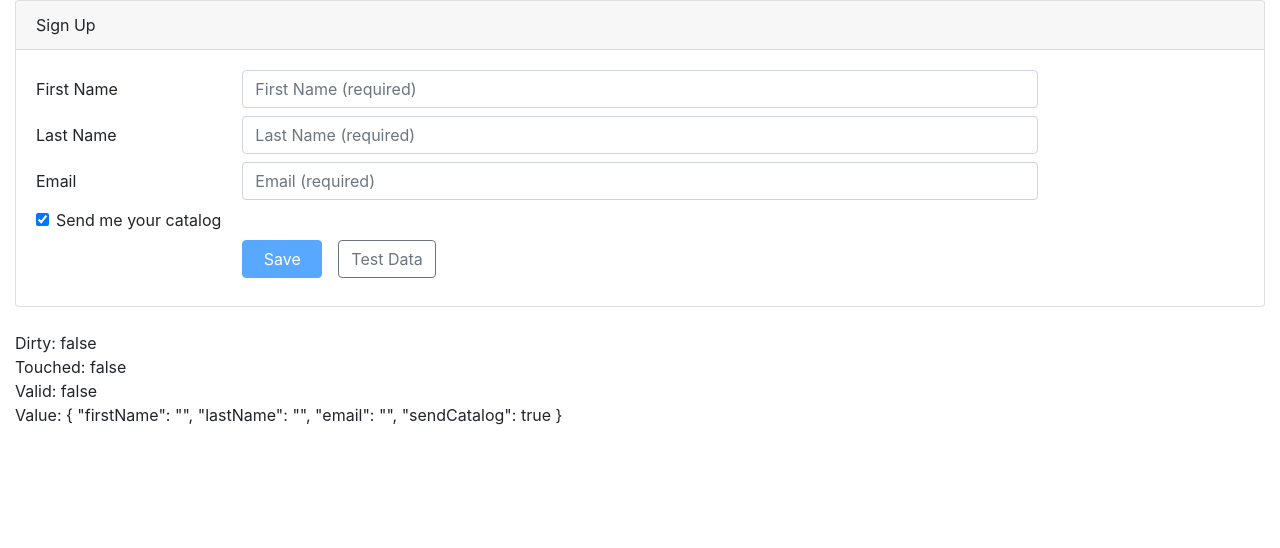
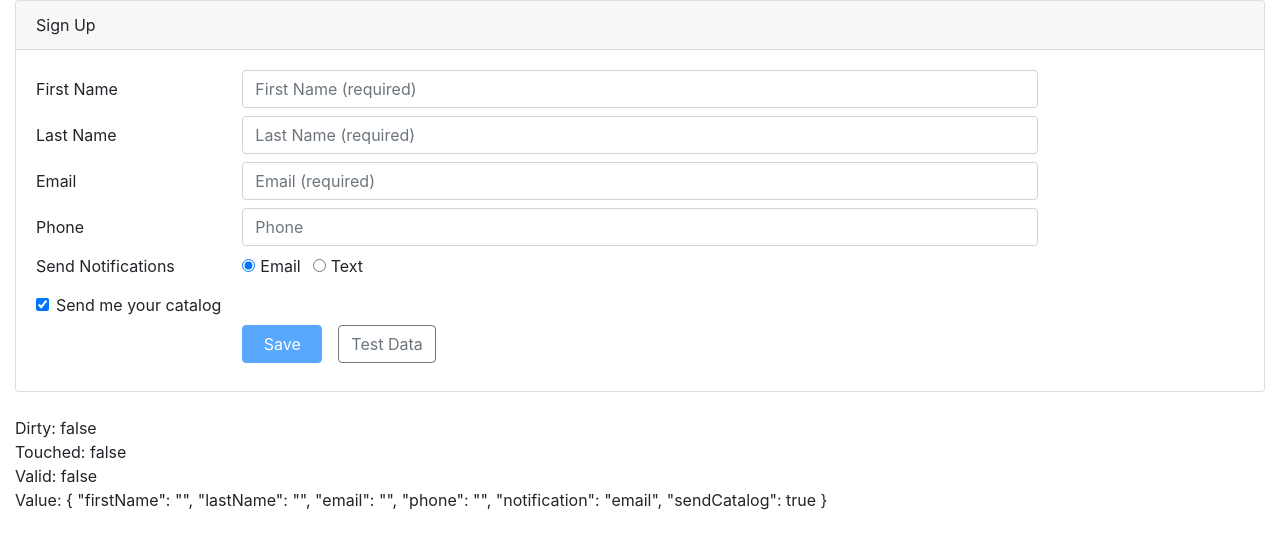
Before and after one commit to ozgursarikamis/angular-pro, an Angular app: page /#/ in a window 1280 px wide. Shown: the top 548 px of the page. Built offline with nearby package versions, Linux system fonts and the light colour scheme.

Commit message:
dynamic validation

```diff
--- a/src/app/customers/customer.component.html
+++ b/src/app/customers/customer.component.html
@@ -64,6 +64,51 @@
 				  </span>
 				</div>
 			  </div>
+
+			  <div class="form-group row mb-2">
+				<label class="col-md-2 col-form-label"
+					   for="phoneId">Phone</label>
+				<div class="col-md-8">
+				  <input class="form-control"
+						 id="phoneId"
+						 placeholder="Phone"
+						 formControlName="phone"
+						 [ngClass]="{'is-invalid': (customerForm.get('phone').touched || customerForm.get('phone').dirty) && !customerForm.get('phone').valid }" />
+				  <span class="invalid-feedback">
+					<span *ngIf="customerForm.get('phone').errors?.required">
+					  Please enter your phone.
+					</span>
+					<span *ngIf="customerForm.get('phone').errors?.phone">
+					  Please enter a valid phone
+					</span>
+				  </span>
+				</div>
+			  </div>
+
+			  <div class="form-group row mb-2">
+				<label class="col-md-2 col-form-label pt-0">Send Notifications</label>
+				<div class="col-md-8">
+				  <div class="form-check form-check-inline">
+					<label class="form-check-label">
+					  <input class="form-check-input"
+							 type="radio"
+							 value="email"
+							 formControlName="notification"
+							 (click)="setNotification('email')">Email
+					</label>
+				  </div>
+				  <div class="form-check form-check-inline">
+					<label class="form-check-label">
+					  <input class="form-check-input"
+							 type="radio"
+							 value="text"
+							 formControlName="notification"
+							 (click)="setNotification('text')">Text
+					</label>
+				  </div>
+				</div>
+			  </div>
+
 
 			  <div class="form-group row mb-2">
 				<div class="col-md-8">
@@ -183,6 +228,7 @@
 						  [disabled]="!customerForm.valid">
 					Save
 				  </button>
+
 				  <button (click)="populateTestData()" class="btn btn-outline-secondary">Test Data</button>
 				</div>
 			  </div>
--- a/src/app/customers/customer.component.ts
+++ b/src/app/customers/customer.component.ts
@@ -18,6 +18,8 @@
 			firstName: ['', [Validators.required, Validators.minLength(3)]],
 			lastName: ['', [Validators.required, Validators.minLength(50)]],
 			email: ['', [Validators.required, Validators.email]],
+			phone: '',
+			notification: 'email',
 			sendCatalog: true
 		});
 	 }
@@ -35,4 +37,14 @@
 		console.log('Saved: ', this.customerForm.value);
 	}
 
+	setNotification(notifyVia: string): void {
+		const phoneControl = this.customerForm.get('phone');
+		if (notifyVia === 'text') {
+			phoneControl.setValidators(Validators.required);
+		} else {
+			phoneControl.clearValidators();
+		}
+		phoneControl.updateValueAndValidity();
+	}
+
 }
```
